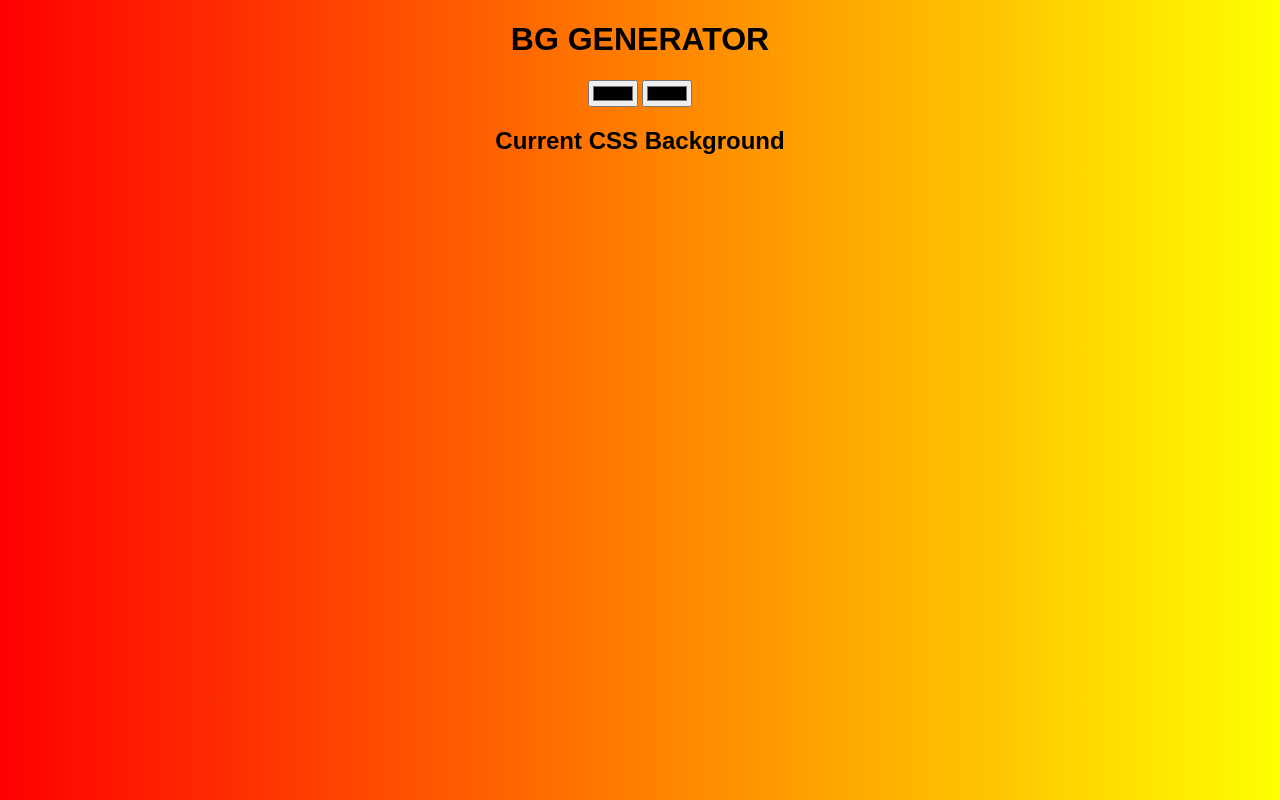
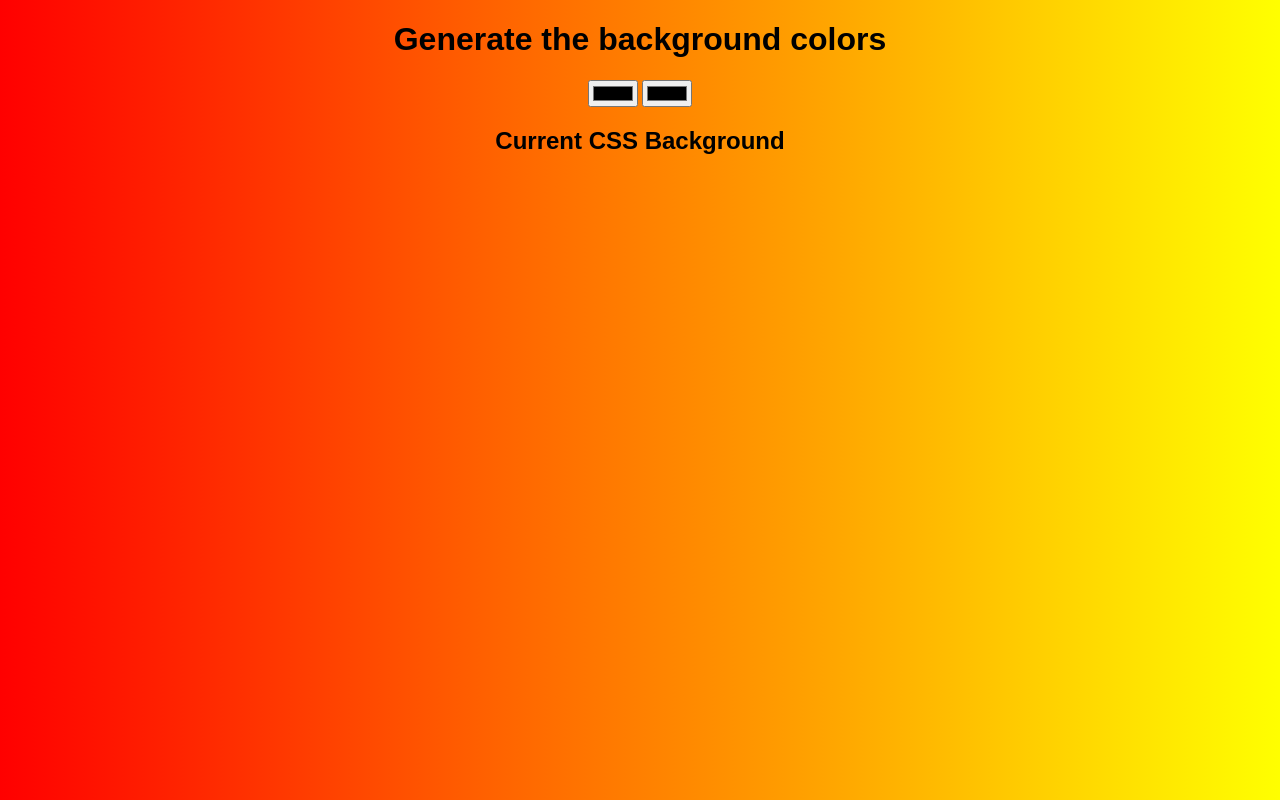
Before and after one commit to coronasco/background-generator, a plain HTML site: page index.html in a window 1280 px wide. Drawn offline with Linux system fonts and the light colour scheme.

Commit message:
heading changed

```diff
--- a/index.html
+++ b/index.html
@@ -9,7 +9,7 @@
 </head>
 <body id="bg">
 
-          <h1>BG GENERATOR</h1>
+          <h1>Generate the background colors</h1>
           <input type="color" name="color1" id="color1" value="red">
           <input type="color" name="color2" id="color2" value="yellow">
           <h2>Current CSS Background</h2>
```
Also changed, not shown: 1 other file.
